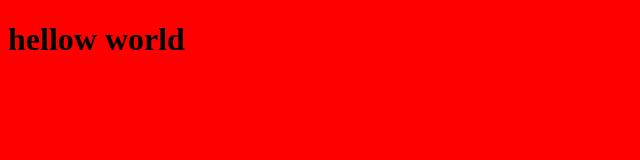
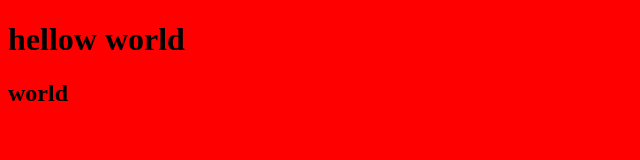
Before and after one commit to mashaam12/new, a plain HTML site: page index.html in a window 1280 px wide. Shown: the full height of the page, 0-640 px from the left. Drawn offline with Linux system fonts and the light colour scheme.

Commit message:
ed
i change the html and css few things

```diff
--- a/index.css
+++ b/index.css
@@ -1,3 +1,5 @@
 body{
     background-color: red;
+    border-radius: 30px;
+    font-size: medium;
 }
--- a/index.html
+++ b/index.html
@@ -9,6 +9,7 @@
 <body>
 
     <h1>hellow world</h1>
+    <h2>world</h2>
 
 
 
```
